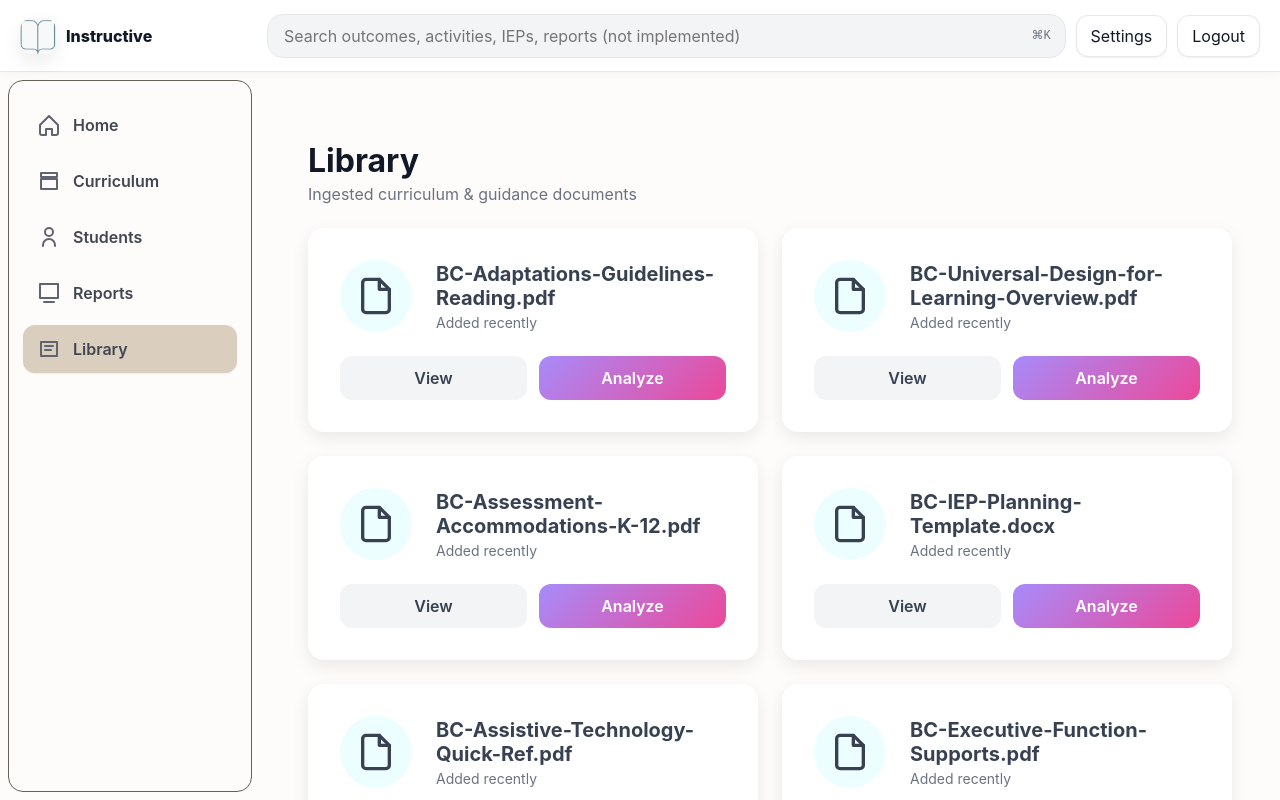
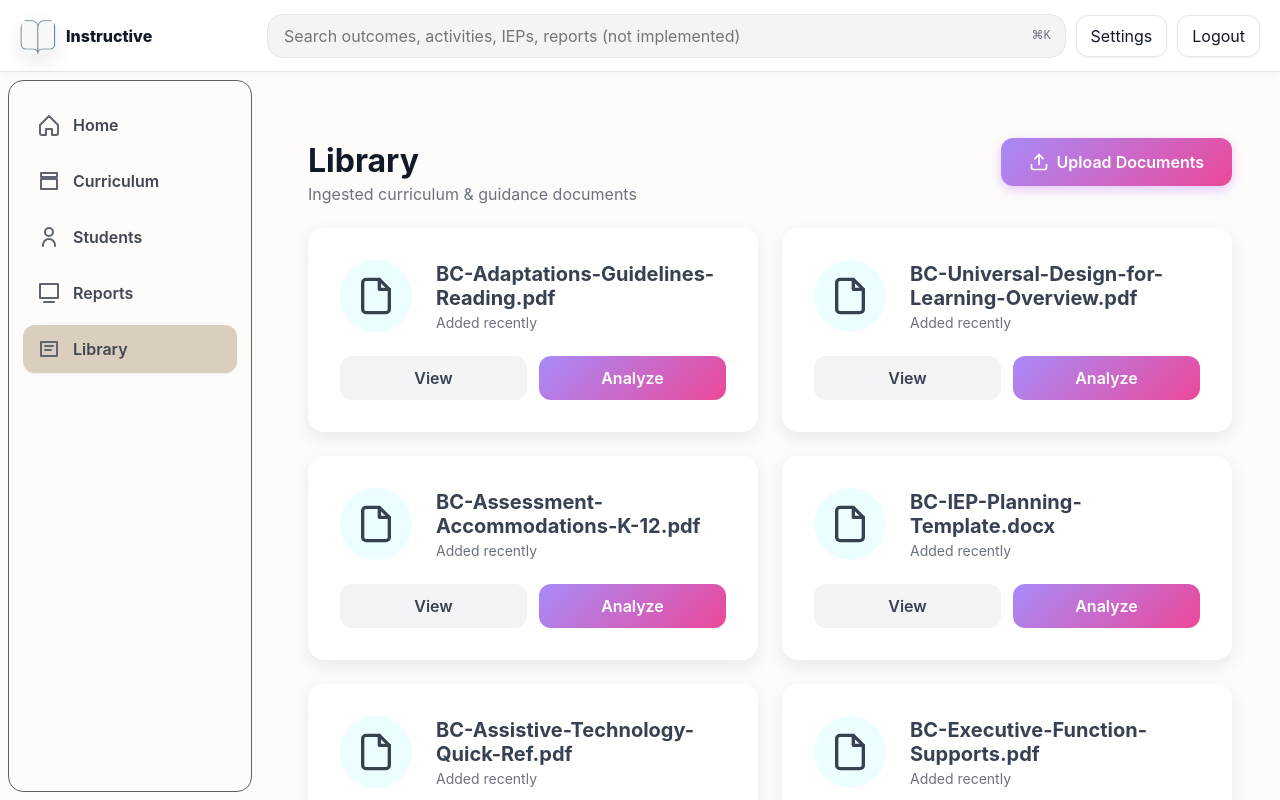
Before and after one commit to logie87/objectObject, a React (Vite) app in the folder frontend/: page /app/library in a window 1280 px wide. Built offline with nearby package versions, Linux system fonts and the light colour scheme.

Commit message:
upload button added in library

```diff
--- a/frontend/src/pages/LibraryPage.tsx
+++ b/frontend/src/pages/LibraryPage.tsx
@@ -53,9 +53,57 @@ const docs = [
 export default function LibraryPage() {
   return (
     <div style={{ padding: 24 }}>
-      <div style={{ marginBottom: 24 }}>
-        <h1 style={{ fontSize: 32, marginBottom: 4 }}>Library</h1>
-        <div style={{ color: COLORS.mutedText }}>Ingested curriculum & guidance documents</div>
+      <div style={{ marginBottom: 24, display: "flex", justifyContent: "space-between", alignItems: "center" }}>
+        <div>
+          <h1 style={{ fontSize: 32, marginBottom: 4 }}>Library</h1>
+          <div style={{ color: COLORS.mutedText }}>Ingested curriculum & guidance documents</div>
+        </div>
+        <button
+          style={{
+            padding: "14px 28px",
+            borderRadius: 12,
+            border: "none",
+            fontWeight: 600,
+            fontSize: 16,
+            cursor: "pointer",
+            color: "white",
+            background: `linear-gradient(135deg, ${COLORS.buttonGradientStart}, ${COLORS.buttonGradientEnd})`,
+            boxShadow: "0 4px 12px rgba(168,85,247,0.3)",
+            transition: "all 0.3s",
+            display: "flex",
+            alignItems: "center",
+            gap: 8,
+          }}
+          onMouseEnter={(e) => {
+            (e.currentTarget as HTMLButtonElement).style.transform = "translateY(-2px)";
+            (e.currentTarget as HTMLButtonElement).style.boxShadow = "0 6px 16px rgba(168,85,247,0.4)";
+          }}
+          onMouseLeave={(e) => {
+            (e.currentTarget as HTMLButtonElement).style.transform = "translateY(0)";
+            (e.currentTarget as HTMLButtonElement).style.boxShadow = "0 4px 12px rgba(168,85,247,0.3)";
+          }}
+          onClick={() => {
+            const input = document.createElement('input');
+            input.type = 'file';
+            input.accept = '.pdf,.doc,.docx';
+            input.multiple = true;
+            input.onchange = (e) => {
+              const files = (e.target as HTMLInputElement).files;
+              if (files) {
+                console.log('Files selected:', Array.from(files).map(f => f.name));
+                // Handle file upload here
+              }
+            };
+            input.click();
+          }}
+        >
+          <svg width="20" height="20" viewBox="0 0 24 24" fill="none" stroke="currentColor" strokeWidth="2" strokeLinecap="round" strokeLinejoin="round">
+            <path d="M21 15v4a2 2 0 0 1-2 2H5a2 2 0 0 1-2-2v-4" />
+            <polyline points="17 8 12 3 7 8" />
+            <line x1="12" y1="3" x2="12" y2="15" />
+          </svg>
+          Upload Documents
+        </button>
       </div>
 
       <div
--- a/frontend/src/pages/StudentsPage.tsx
+++ b/frontend/src/pages/StudentsPage.tsx
@@ -1,6 +1,6 @@
 import React from "react";
 
-// Color constants
+// Color constants Edit
 const COLORS = {
   readingBadgeBg: "rgba(251, 191, 191, 0.15)",
   readingBadgeText: "#ef4444",
```
